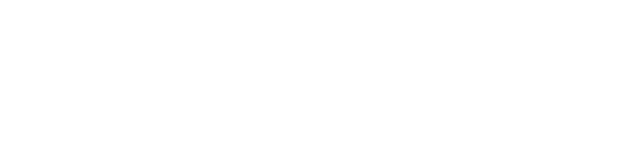
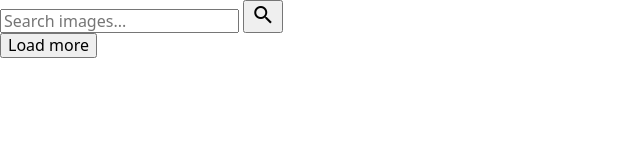
Before and after one commit to koksich/goit-js-hw-11, a website: page src/index.html in a window 1280 px wide. Shown: the whole page, without its empty margins (0-640 px from the left). Drawn offline with nearby package versions, Linux system fonts and the light colour scheme.

Commit message:
update index.html

```diff
--- a/src/index.html
+++ b/src/index.html
@@ -4,12 +4,31 @@
 <head>
   <meta charset="UTF-8" />
   <meta name="viewport" content="width=device-width, initial-scale=1.0" />
-  <title>Homework 9</title>
-  <link rel="stylesheet" href="css/common.css" />
+  <link rel="stylesheet" href="https://cdnjs.cloudflare.com/ajax/libs/modern-normalize/1.0.0/modern-normalize.min.css"
+    integrity="sha512-ISS7cAi1PEhQ8jnbJpJZMd29NlhNj4AWYyLOSp2CE/CsHxTCu+r+t0D2yoJudVrd0/8fTVPUVDzY5Tvli75u/g=="
+    crossorigin="anonymous" />
+  <link href="https://fonts.googleapis.com/icon?family=Material+Icons" rel="stylesheet" />
+
+  <title>Homework 11</title>
+
 </head>
 
 <body>
+  <div class="search-container">
+    <form class="search-form" id="search-form">
+      <input type="text" name="searchQuery" autocomplete="off" placeholder="Search images..." />
+      <button type="submit">
+        <span class="material-icons">search</span>
+      </button>
+    </form>
+  </div>
 
+  <div class="gallery-container">
+    <div class="gallery"></div>
+    <button type="button" class="btn-load-more is-hidden">Load more</button>
+  </div>
+
+  <script src="index.js"></script>
 </body>
 
 </html>
```
